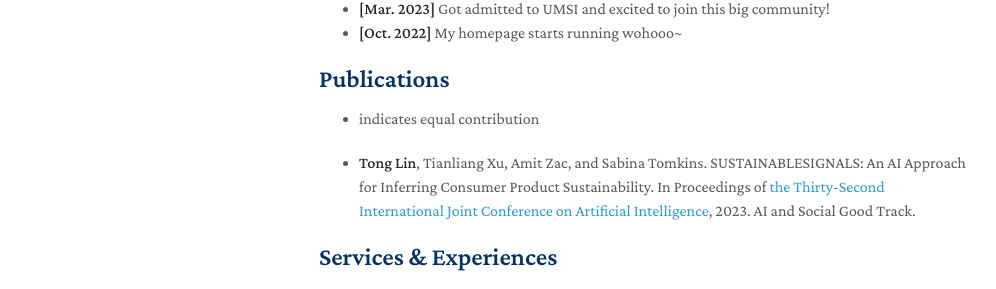
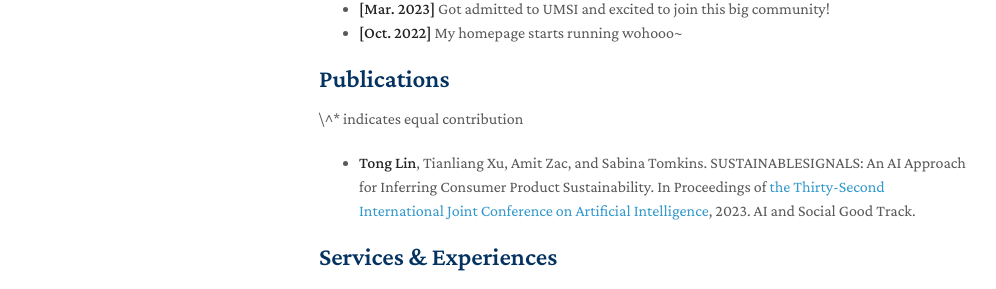
Before and after one commit to francislint/francislint.github.io, a Jekyll site: the page built from index.md, in a window 1280 px wide and 1104 px high. Shown: the part 656-945 px from the top of the window, without its empty margins (151-1147 px from the left). Built offline with Jekyll 4.4.1, drawn with Linux system fonts in a browser that asks for light colours; nearby versions of some CDN libraries; a style sheet for code colours, icons or effects is not loaded; our own code applies the rules of GitHub Pages for plain Markdown files.

```diff
--- a/index.md
+++ b/index.md
@@ -29,7 +29,7 @@ My general research interests focus on the applications of machine learning and
 
 ## Publications
 
-* indicates equal contribution
+\^* indicates equal contribution
 
 - **Tong Lin**, Tianliang Xu, Amit Zac, and Sabina Tomkins. SUSTAINABLESIGNALS: An AI Approach for Inferring Consumer Product Sustainability. In Proceedings of [the Thirty-Second International Joint Conference on Artificial Intelligence](https://ijcai-23.org/), 2023. AI and Social Good Track.
 
```
